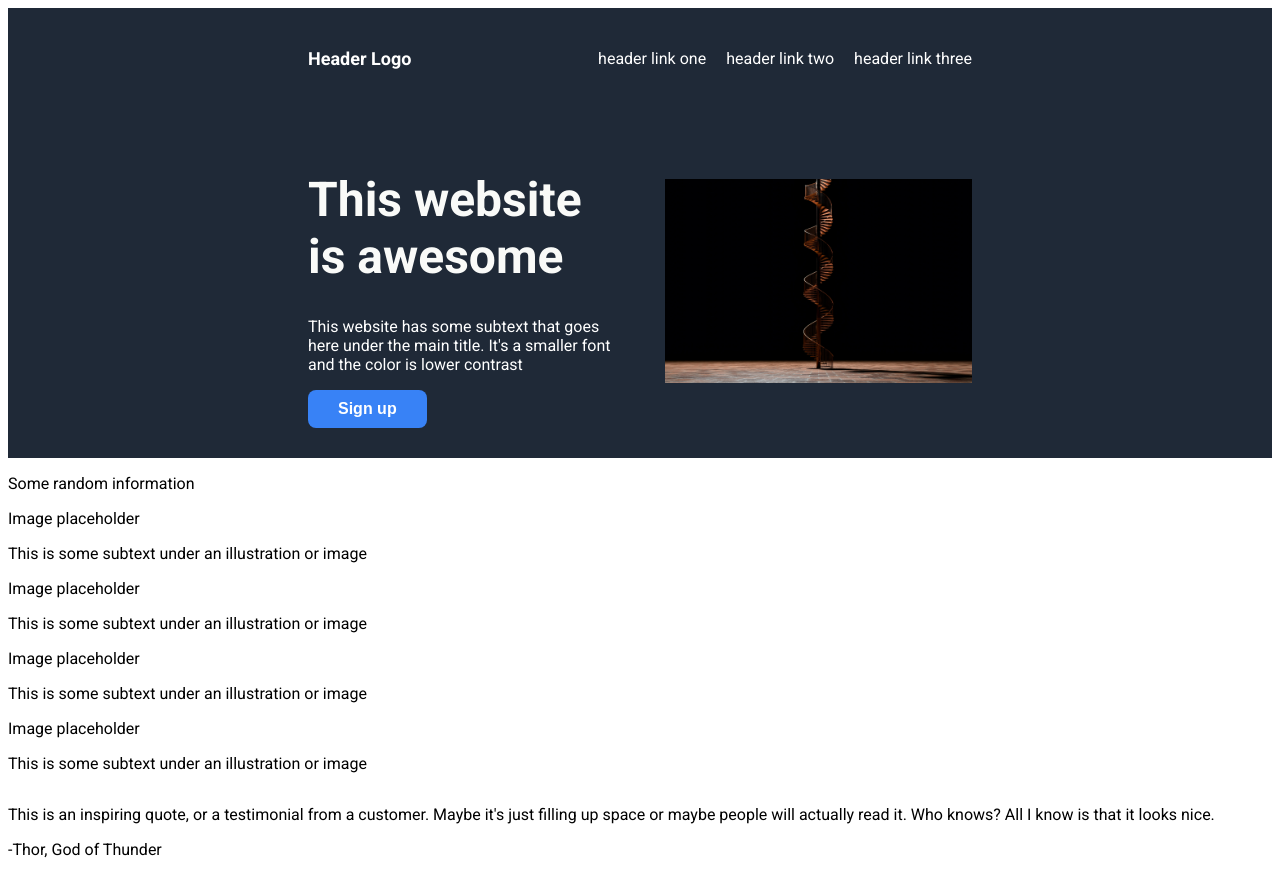
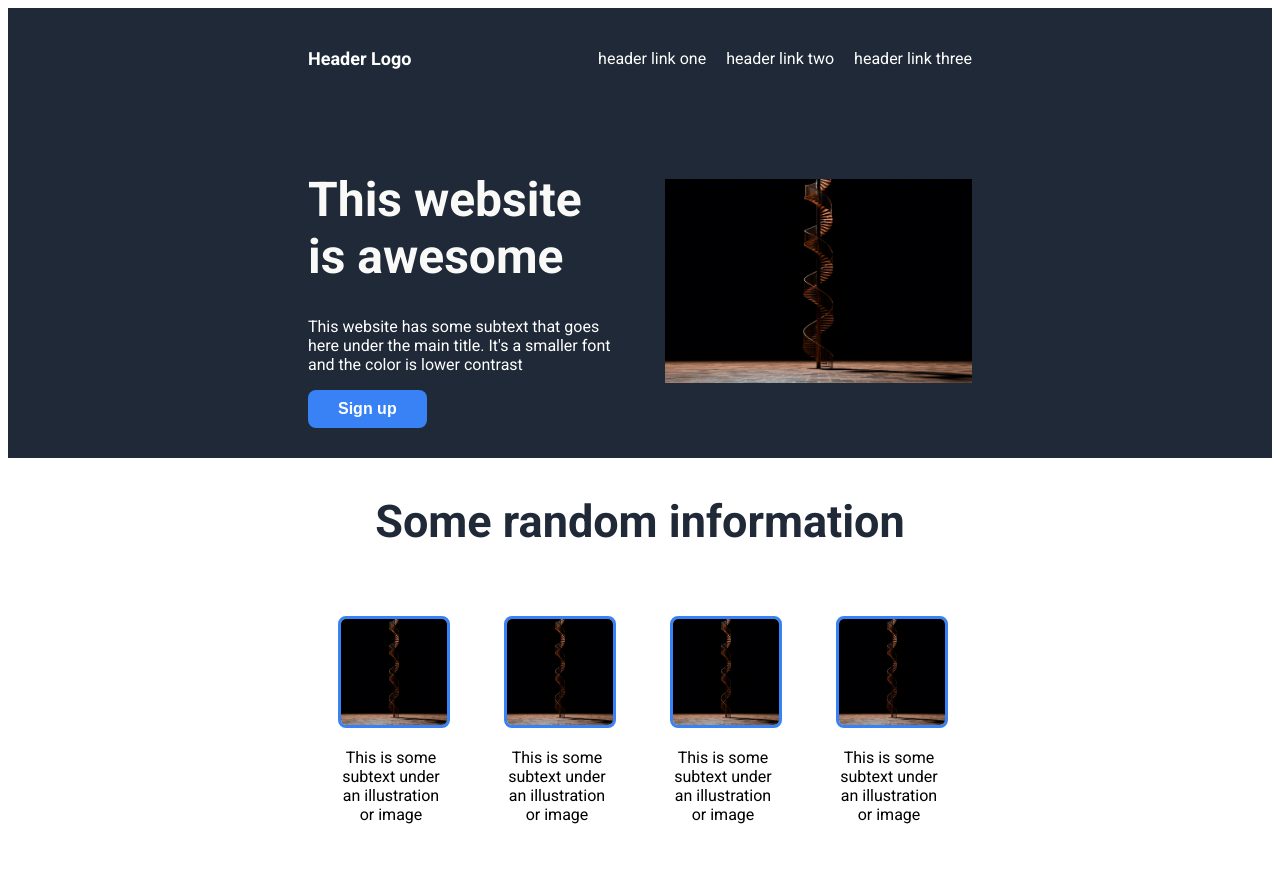
Before and after one commit to IsmaaTR/top-landing-page, a plain HTML site: page index.html in a window 1280 px wide. Shown: the top 873 px of the page. Drawn offline with Linux system fonts and the light colour scheme.

Commit message:
Finished the information styling

```diff
--- a/index.html
+++ b/index.html
@@ -23,16 +23,28 @@
                 <img src="images/description-img.jpg" alt="Description Image">
             </div>
         </div>
-        <div class="random-information">
-            <p>Some random information</p>
-            <p>Image placeholder</p>
-            <p>This is some subtext under an illustration or image</p>
-            <p>Image placeholder</p>
-            <p>This is some subtext under an illustration or image</p>
-            <p>Image placeholder</p>
-            <p>This is some subtext under an illustration or image</p>
-            <p>Image placeholder</p>
-            <p>This is some subtext under an illustration or image</p>
+        <div class="information">
+            <div id="information-title">
+                <h2>Some random information</h2>
+            </div>
+            <div id="information-images">
+                <div class="information-content">
+                    <img class="information-img" src="images/description-img.jpg" alt="Description Image">
+                    <p>This is some subtext under an illustration or image</p>
+                </div>
+                <div class="information-content">
+                    <img class="information-img" src="images/description-img.jpg" alt="Description Image">
+                    <p>This is some subtext under an illustration or image</p>
+                </div>
+                <div class="information-content">
+                    <img class="information-img" src="images/description-img.jpg" alt="Description Image">
+                    <p>This is some subtext under an illustration or image</p>
+                </div>
+                <div class="information-content">
+                    <img class="information-img" src="images/description-img.jpg" alt="Description Image">
+                    <p>This is some subtext under an illustration or image</p>
+                </div>
+            </div>
         </div>
         <div class="quote">
             <p>This is an inspiring quote, or a testimonial from a customer. Maybe it's just filling up space or maybe people will actually read it. Who knows? All I know is that it looks nice.</p>
--- a/styles.css
+++ b/styles.css
@@ -14,6 +14,11 @@ img {
 .header,
 .page-description {
     background-color: #1F2937;
+}
+
+.header,
+.page-description,
+.information {
     padding: 0 300px;
 }
 
@@ -23,6 +28,7 @@ img {
     justify-content: space-between;
     align-items: center;
     color: white;
+    gap: 20px;
 }
 
 .header-links {
@@ -48,6 +54,7 @@ img {
     align-items: center;
     gap: 50px;
     flex-basis: 350px;
+    flex-wrap: wrap;
 }
 
 .description-text,
@@ -74,3 +81,37 @@ img {
     font-weight: bold;
     border: none;
 }
+
+.information {
+    flex-basis: 350px;
+    display: flex;
+    flex-direction: column;
+}
+
+#information-title {
+    color: #1F2937;
+    font-size: 30px;
+    font-weight: 900;
+    display: flex;
+    justify-content: center;
+}
+
+#information-images {
+    display: flex;
+    justify-content: space-between;
+}
+
+.information-content {
+    padding: 30px;
+}
+
+.information-content img {
+    border-radius: 8px;
+    width: 100%;
+    aspect-ratio: 1/1;
+    border: solid 3px #3882F6;
+}
+
+.information-content p {
+    text-align: center;
+}
```
